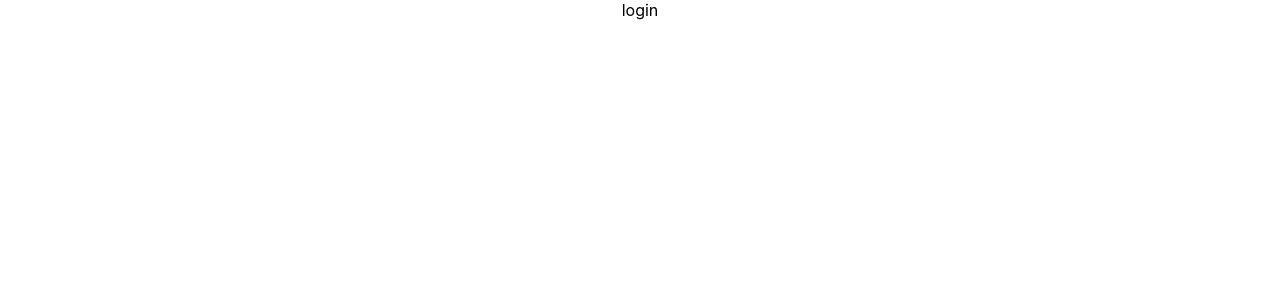
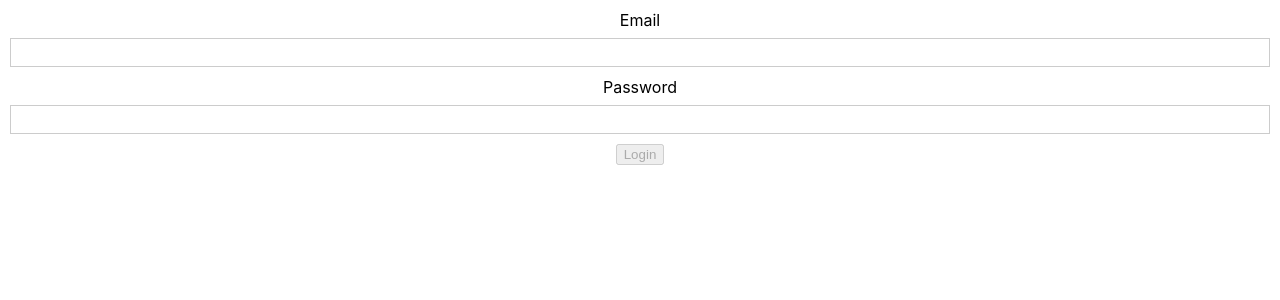
Before and after one commit to shivambatra76/frontend, a React (Create React App) app: page /login in a window 1280 px wide. Shown: the top 300 px of the page. Built offline with nearby package versions, Linux system fonts and the light colour scheme.

Commit message:
auth page initial commit

```diff
--- a/package.json
+++ b/package.json
@@ -10,10 +10,15 @@
     "@testing-library/jest-dom": "^5.16.5",
     "@testing-library/react": "^13.4.0",
     "@testing-library/user-event": "^13.5.0",
+    "@types/jest": "^29.5.0",
+    "@types/node": "^18.15.9",
+    "@types/react": "^18.0.29",
+    "@types/react-dom": "^18.0.11",
     "react": "^18.2.0",
     "react-dom": "^18.2.0",
     "react-router-dom": "^6.9.0",
     "react-scripts": "5.0.1",
+    "typescript": "^5.0.2",
     "web-vitals": "^2.1.4"
   },
   "scripts": {
--- a/src/components/authentication/login/index.jsx
+++ b/src/components/authentication/login/index.jsx
@@ -1,12 +1,50 @@
-import React from 'react';
+import { Fragment, useState } from "react";
+import "./style.css";
 
-const Login = props => {
+const Login = (props) => {
+    const [errorMessages, setErrorMessages] = useState({});
+    const [isSubmitted, setIsSubmitted] = useState(false);
+    const [isEmailValid, setEmailValid] = useState(false);
+    const [isPassValid, setPassValid] = useState(false);
+
+    const renderErrorMessage = (name) => {
+        name === errorMessages.name && (
+            <div className="error">{errorMessages.message}</div>
+        );
+    }
+    const handleSubmit = (event) => event.preventDefault();
+
+    function isValidEmail(email) {
+        return /^[a-zA-Z0-9]+@(?:[a-zA-Z0-9]+\.)+[A-Za-z]+$/.test(email);
+      }
+
+    const handleEmailChange = event => {
+        if (isValidEmail(event.target.value)) setEmailValid(true);
+    };
+    const handlePassChange = event => {
+        console.log(event.target.value.length)
+        if (event.target.value.length > 8) setPassValid(true);
+    };
+
     return (
-        <div>
-          login
-        </div>
+        <Fragment>
+            <form onSubmit={handleSubmit}>
+                <div className="input-container">
+                    <label>Email </label>
+                    <input type="text" name="email" required onChange={handleEmailChange} />
+                    {renderErrorMessage("email")}
+                </div>
+                <div className="input-container">
+                    <label>Password </label>
+                    <input type="password" name="pass" required  onChange={handlePassChange}/>
+                    {renderErrorMessage("pass")}
+                </div>
+                <div className="button-container">
+                    <button disabled={!isEmailValid && !isPassValid} type="submit">Login</button>
+                </div>
+            </form>
+        </Fragment>
     );
-
-}
+};
 
 export default Login;
--- /dev/null
+++ b/src/components/authentication/login/style.css
@@ -0,0 +1,63 @@
+.app {
+    font-family: sans-serif;
+    display: flex;
+    align-items: center;
+    justify-content: center;
+    flex-direction: column;
+    gap: 20px;
+    height: 100vh;
+    font-family: Cambria, Cochin, Georgia, Times, "Times New Roman", serif;
+    background-color: #f8f9fd;
+}
+
+input[type="text"],
+input[type="password"] {
+    height: 25px;
+    border: 1px solid rgba(0, 0, 0, 0.2);
+}
+
+input[type="submit"] {
+    margin-top: 10px;
+    cursor: pointer;
+    font-size: 15px;
+    background: #01d28e;
+    border: 1px solid #01d28e;
+    color: #fff;
+    padding: 10px 20px;
+}
+
+input[type="submit"]:hover {
+    background: #6cf0c2;
+}
+
+.button-container {
+    display: flex;
+    justify-content: center;
+}
+
+.login-form {
+    background-color: white;
+    padding: 2rem;
+    box-shadow: 0 4px 8px 0 rgba(0, 0, 0, 0.2), 0 6px 20px 0 rgba(0, 0, 0, 0.19);
+}
+
+.list-container {
+    display: flex;
+}
+
+.error {
+    color: red;
+    font-size: 12px;
+}
+
+.title {
+    font-size: 25px;
+    margin-bottom: 20px;
+}
+
+.input-container {
+    display: flex;
+    flex-direction: column;
+    gap: 8px;
+    margin: 10px;
+}
```
Also changed, not shown: src/components/authentication/signup/style.css (added), src/utils/index.js (added), src/utils/index.jsx (deleted), 2 other files (tests, documents, lock files or other folders).
